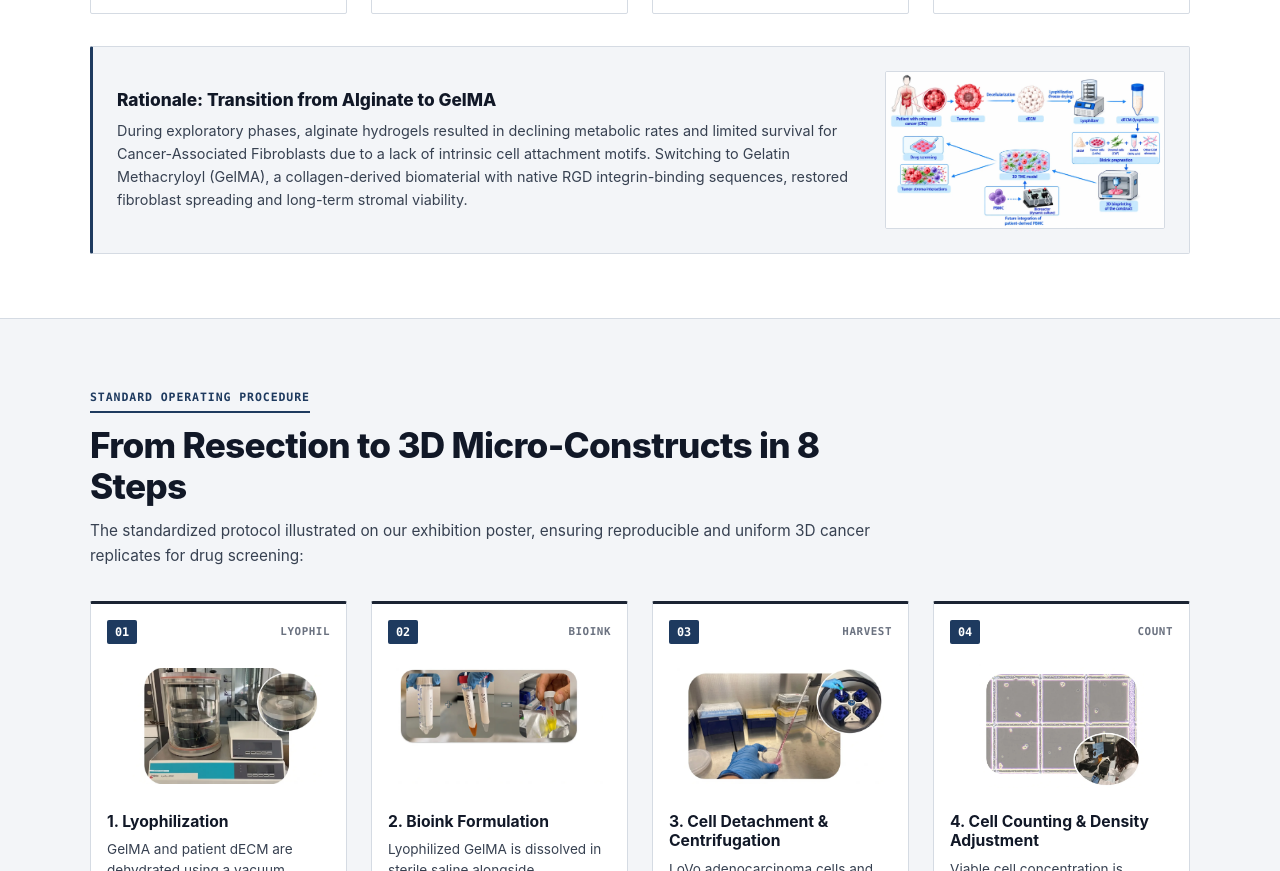
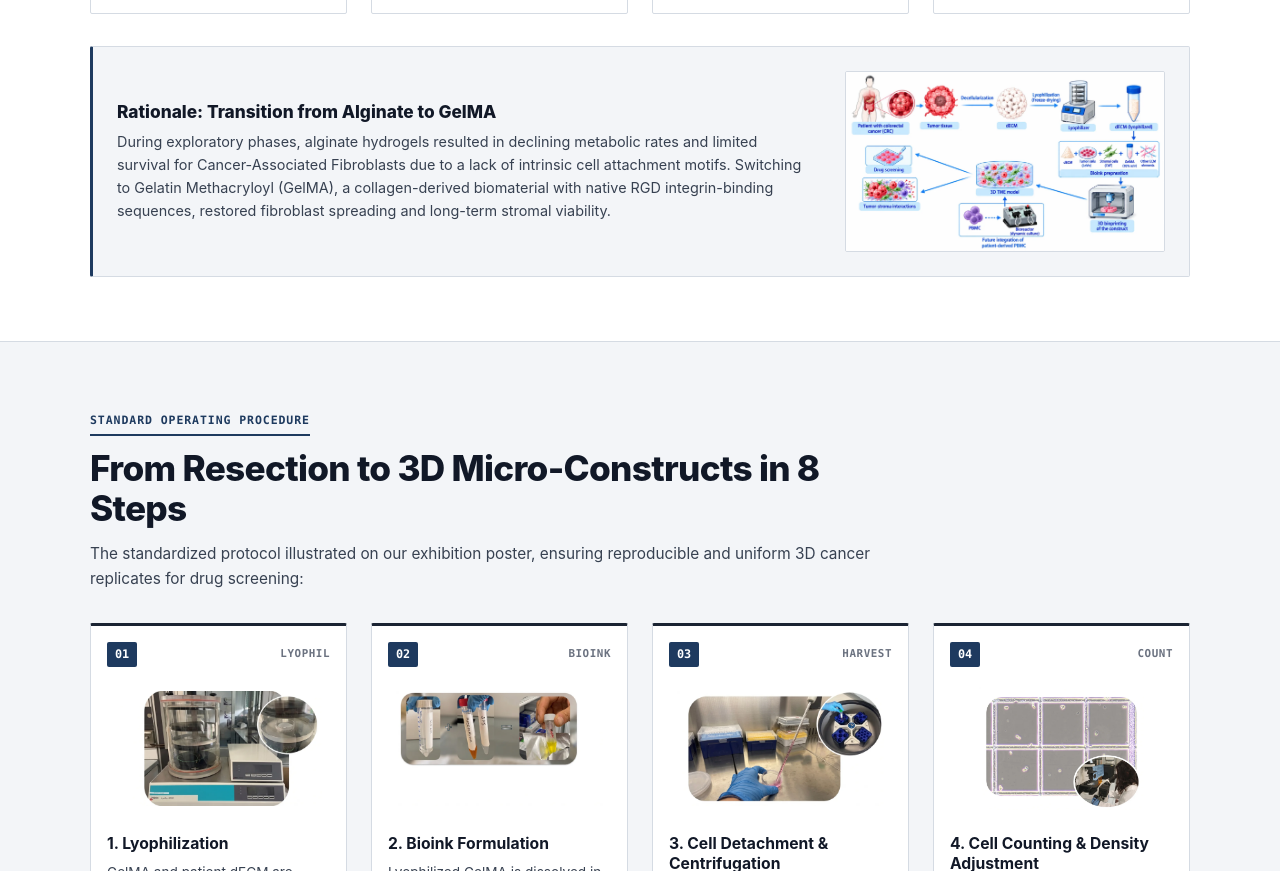
Before and after one commit to acossi-giorgio/ghost-tumor-website, a plain HTML site: page index.html in a window 1280 px wide. Shown: the part 2388-3259 px from the top of the page. Drawn offline with Linux system fonts and the light colour scheme.

Commit message:
style: center diagram preview image in callout box

```diff
--- a/src/css/style.css
+++ b/src/css/style.css
@@ -838,10 +838,12 @@ h1, h2, h3, h4 {
 
 .diagram-preview-thumb {
   width: 100%;
-  max-width: 280px;
+  max-width: 320px;
   border: 1px solid var(--line);
   border-radius: var(--radius);
   background: var(--bg-white);
+  display: block;
+  margin: 0 auto;
 }
 
 /* ==========================================================================
```
